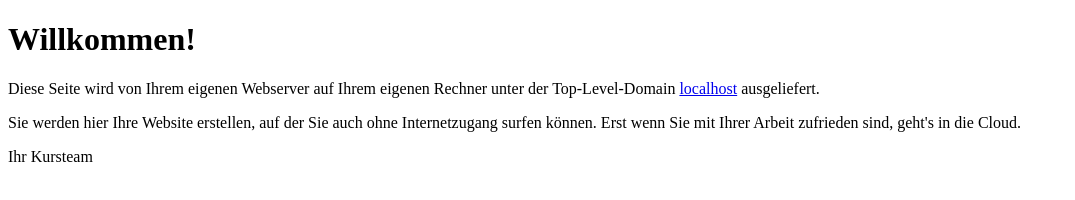
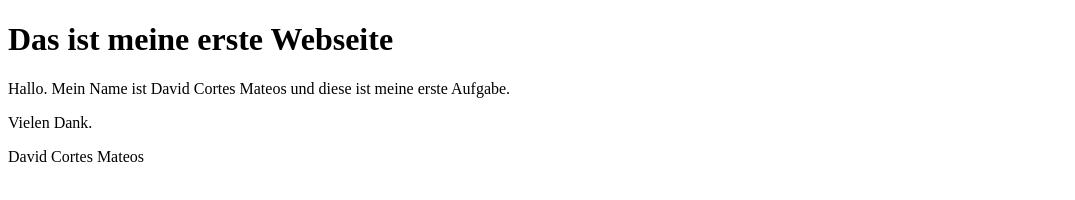
Before and after one commit to davidcortesm/davidcortesm, a plain HTML site: page index.html in a window 1280 px wide. Shown: the whole page, without its empty margins (0-1075 px from the left). Drawn offline with Linux system fonts and the light colour scheme.

Commit message:
Erster Datei

```diff
--- a/index.html
+++ b/index.html
@@ -2,23 +2,21 @@
 <html>
 <head>
 <meta http-equiv="Content-Type" content="text/html;charset=utf-8" />
-<title>Willkommen!</title>
+<title>Das ist meine erste Webseite</title>
 </head>
 <body>
 <header>
-	<h1>Willkommen!</h1>
+	<h1>Das ist meine erste Webseite</h1>
 </header>
 <article>
 	<p>
-		Diese Seite wird von Ihrem eigenen Webserver auf Ihrem eigenen Rechner unter der Top-Level-Domain
-		<a href="http://localhost">localhost</a> ausgeliefert.
+		Hallo. Mein Name ist David Cortes Mateos und diese ist meine erste Aufgabe.
 	</p>
 	<p>
-		Sie werden hier Ihre Website erstellen, auf der Sie auch ohne Internetzugang surfen können.
-		Erst wenn Sie mit Ihrer Arbeit zufrieden sind, geht's in die Cloud.
+		Vielen Dank.
 	</p>
 	<p>
-		Ihr Kursteam
+		David Cortes Mateos
 	</p>
 </article>
 </body>
```
